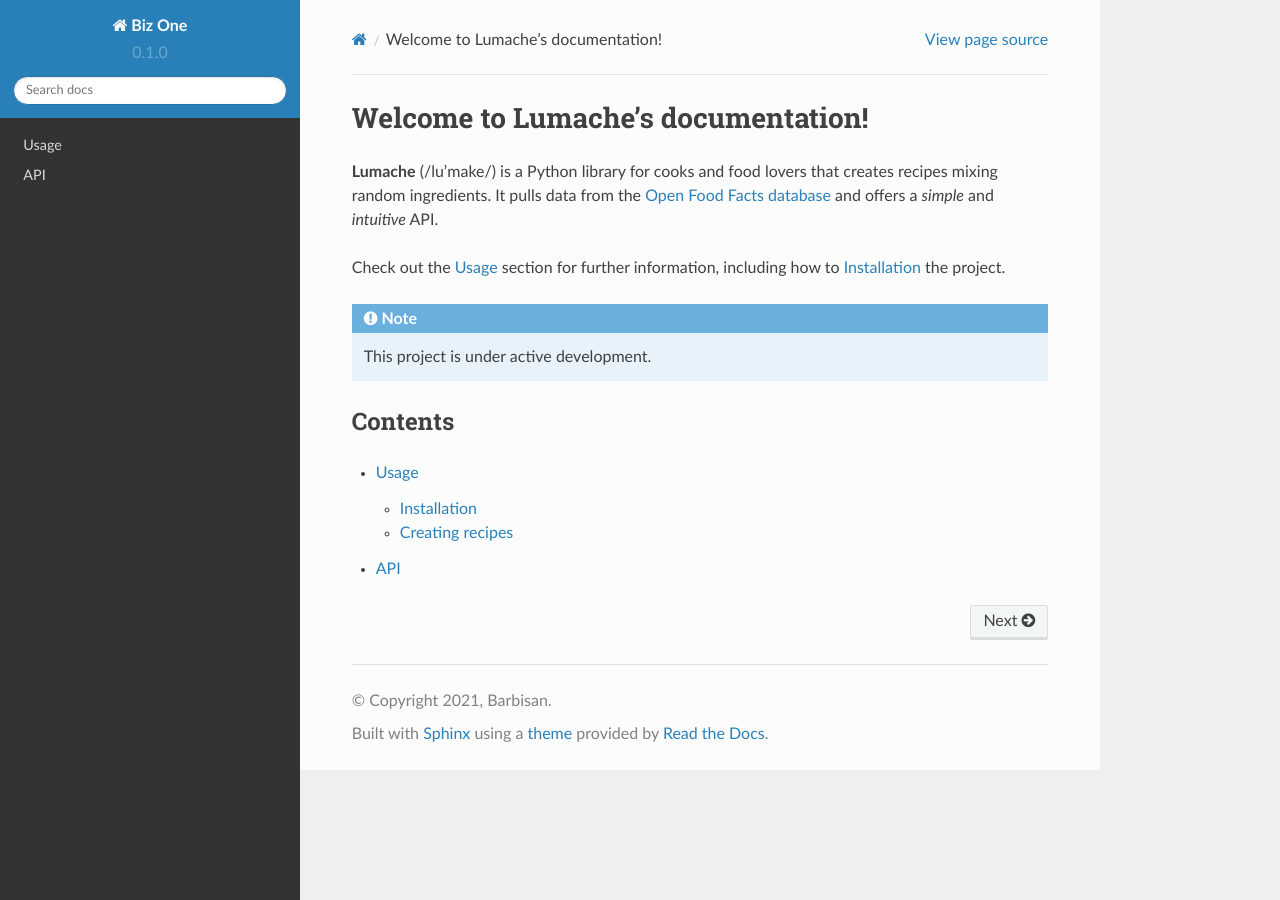
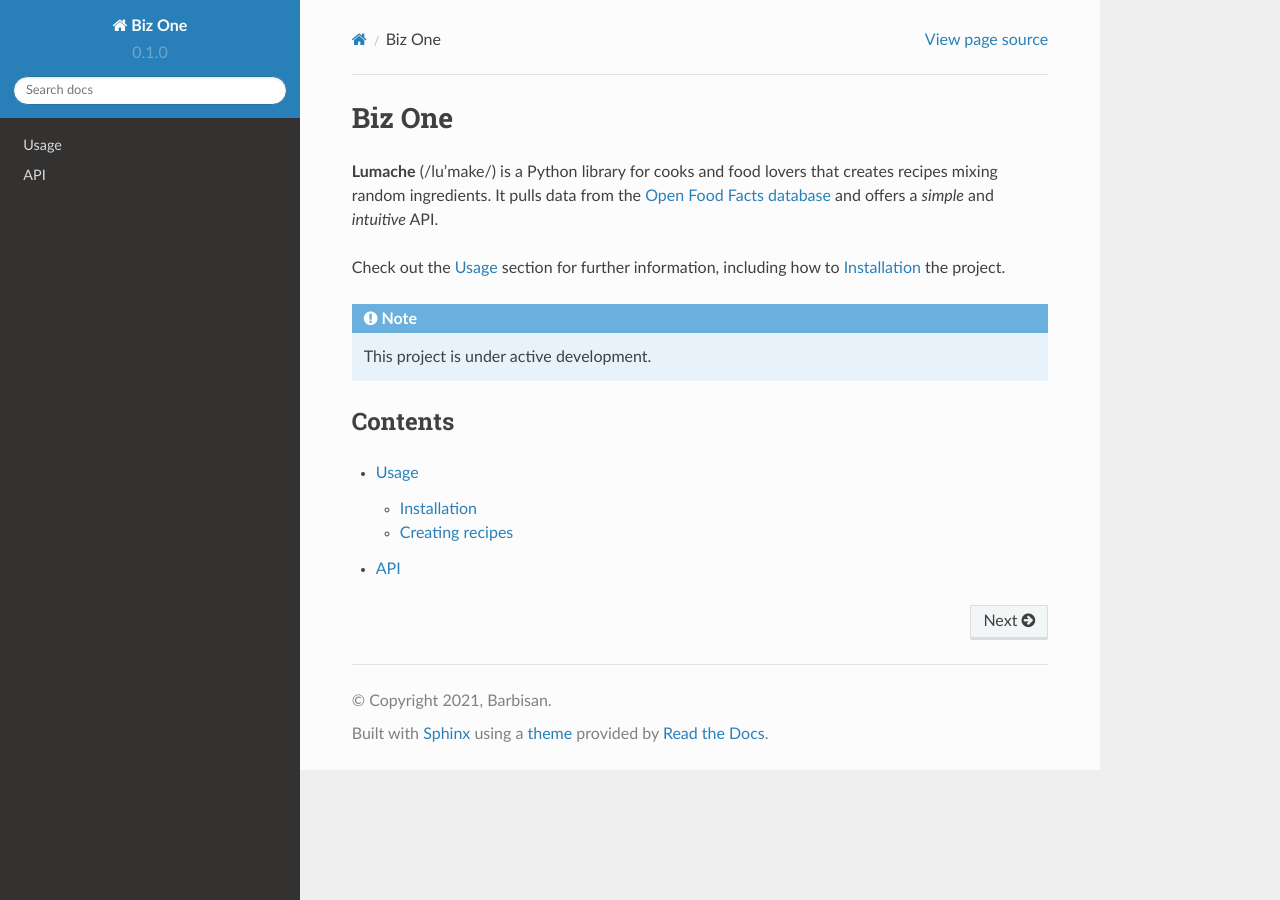
Before and after one commit to mgb2/Documentacao, a Sphinx documentation site: the page built from docs/source/index.rst, in a window 1280 px wide. Built offline with Sphinx 7.4.7 and the Read the Docs theme 2.0.0, drawn with Linux system fonts in a browser that asks for light colours.

Commit message:
Update index.rst

```diff
--- a/docs/source/index.rst
+++ b/docs/source/index.rst
@@ -1,5 +1,5 @@
-Welcome to Lumache's documentation!
-===================================
+Biz One
+=======
 
 **Lumache** (/lu'make/) is a Python library for cooks and food lovers
 that creates recipes mixing random ingredients.
```
